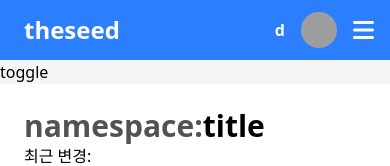
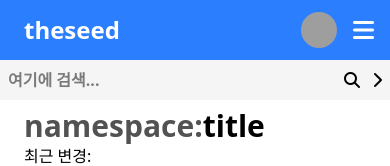
Before and after one commit to codesep8/new, a Vue app: page / in a window 390 px wide. Shown: the top 166 px of the page. Built offline with nearby package versions, Linux system fonts and the light colour scheme; grey boxes are pictures that could not be loaded.

Commit message:
Update header.vue

```diff
--- a/src/layout/layouts/header.vue
+++ b/src/layout/layouts/header.vue
@@ -17,12 +17,13 @@
                 </div>
             </div>
             <div class="flex gap-4 items-center">
-                <Search />
-                <div class="nav-links text-black">
+                <!--검색 시작-->
+                <div class="nav-links search-bar text-black">
                     <input class="rounded-l-lg bg-neutral-100 h-9 p-2" placeholder="여기에 검색...">
                     <button class="h-9 px-1 bg-neutral-100"><i class="fa-solid fa-magnifying-glass"></i></button>
                     <button class="h-9 px-2 rounded-r-lg bg-neutral-100"><i class="fa-solid fa-chevron-right"></i></button>
                 </div>
+                <!--검색 끝-->
                 <img class="md:mr-6 inline-block size-9 rounded-full" src="https://images.unsplash.com/photo-1568602471122-7832951cc4c5?ixlib=rb-4.0.3&ixid=MnwxMjA3fDB8MHxwaG90by1wYWdlfHx8fGVufDB8fHx8&auto=format&fit=facearea&facepad=2&w=300&h=300&q=80"/>
                 <button class="mr-4 md:hidden rounded text-2xl hover:bg-secondary dark:hover:bg-secondary-dark">
                     <i class="fa-solid fa-bars"></i>
@@ -33,13 +34,36 @@
 </template>
 
 <style scoped>
+/* Default styles for md and above */
+.nav-links {
+    display: flex;
+    align-items: center;
+}
+
+/* Media query for md and below (max-width: 767px) */
 @media (max-width: 767px) {
-		.nav-links {
-				display: none;
-		}
+    .nav-links {
+        display: none;
+    }
+    .search-bar {
+        display: flex; /* Keep the search bar visible */
+        position: absolute; /* Position it outside the navbar */
+        top: 60px; /* Adjust based on header height (h-15 ≈ 60px) */
+        left: 0;
+        width: 100%; /* Full width */
+        background-color: #e5e7eb; /* Match bg-neutral-100 */
+    }
+    .search-bar input {
+        height: 40px; /* h-10 */
+        flex-grow: 1; /* Make input take available width */
+        border-radius: 0; /* Remove rounded corners */
+    }
+    .search-bar button {
+        height: 40px; /* h-10 */
+        border-radius: 0; /* Remove rounded corners */
+    }
+    .search-bar button:last-child {
+        border-radius: 0; /* Ensure the last button has no rounded corners */
+    }
 }
 </style>
-
-<script setup lang="ts">
-import Search from "./search.vue";
-</script>
```
